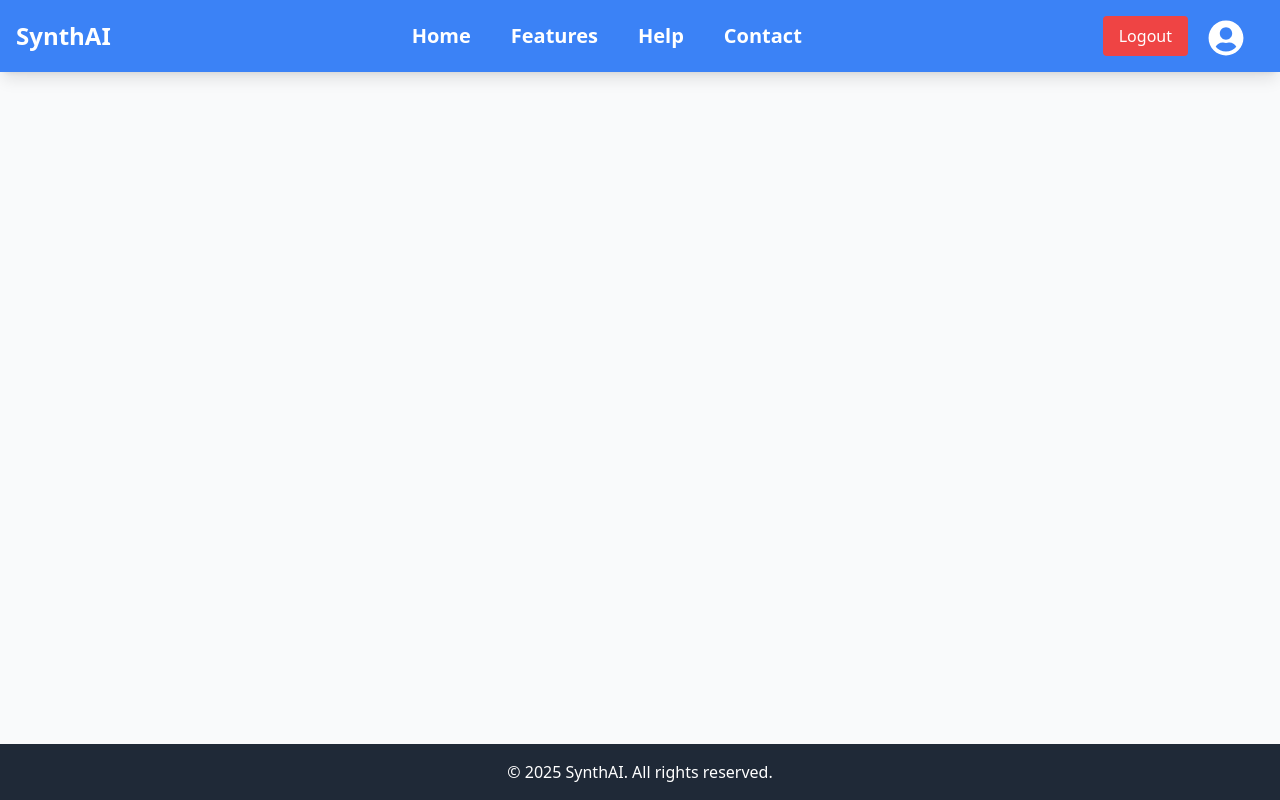
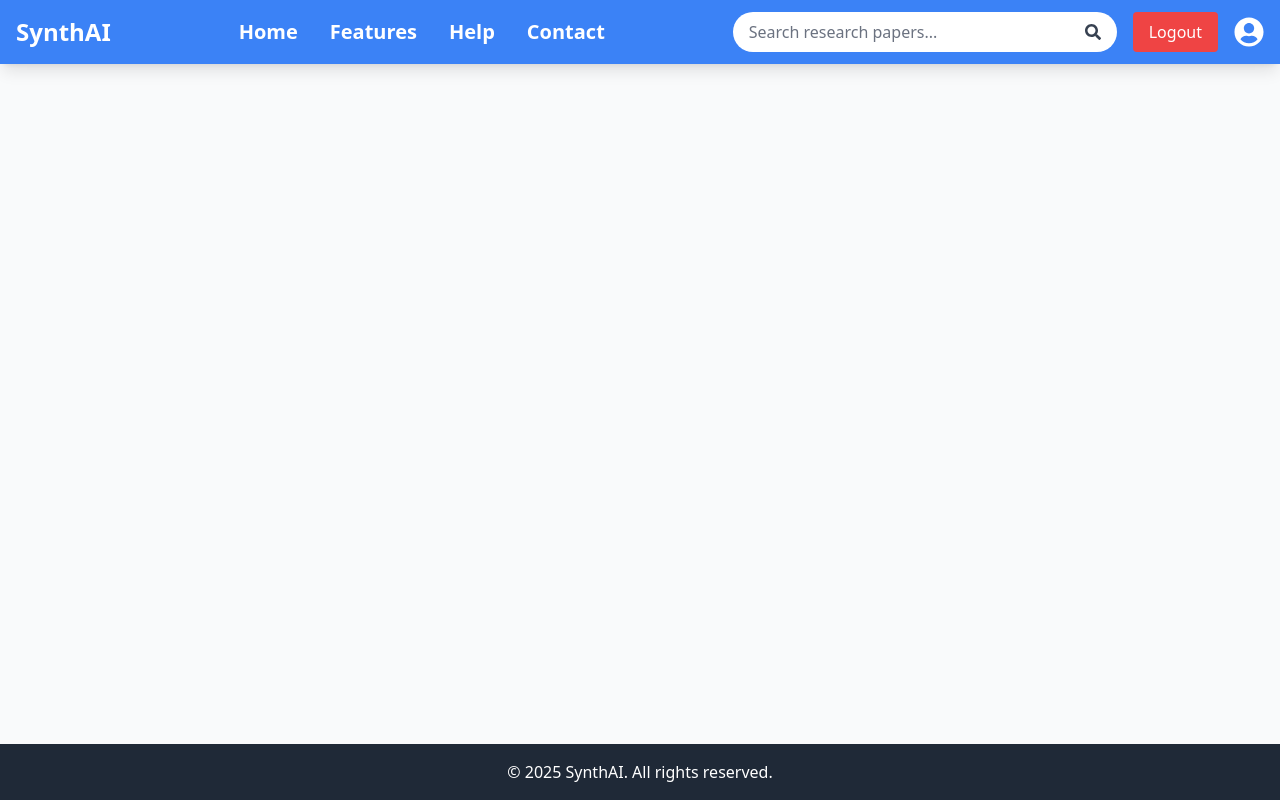
Before and after one commit to vickykumarsinha/synthai, a React (Vite) app: page /search in a window 1280 px wide. Built offline with nearby package versions, Linux system fonts and the light colour scheme; sample sign-in values are in the browser's storage.

Commit message:
Third party paper search added in Navbar

```diff
--- a/package.json
+++ b/package.json
@@ -12,7 +12,7 @@
   "dependencies": {
     "@google/generative-ai": "^0.23.0",
     "@radix-ui/react-tabs": "^1.1.3",
-    "axios": "^1.7.9",
+    "axios": "^1.9.0",
     "bcryptjs": "^2.4.3",
     "body-parser": "^1.20.3",
     "class-variance-authority": "^0.7.1",
--- a/src/App.jsx
+++ b/src/App.jsx
@@ -10,6 +10,8 @@ import ProtectedRoute from "./components/ProtectedRoute";
 import CreateNewPaper from "./pages/CreateNew";
 import Profile from "./pages/Profile";
 import EditPaper from "./pages/EditPaper";
+import PaperSearch from "./components/PaperSearch";
+
 function App() {
   const [user, setUser] = useState(null);
 
@@ -36,6 +38,7 @@ function App() {
               <Route path="/user/:id/profile" element={<Profile />} />
               <Route path="/user/:id/edit/:paperId" element={<EditPaper />} />
             </Route>
+            <Route path="/search" element={<PaperSearch />} />
 
           </Routes>
         </div>
--- a/src/components/Navbar.jsx
+++ b/src/components/Navbar.jsx
@@ -1,32 +1,82 @@
-import { useState, useEffect } from "react";
+import { useState, useEffect, useRef } from "react";
 import { Link, useNavigate } from "react-router-dom";
-import { FaUserCircle } from "react-icons/fa";
+import { FaUserCircle, FaSearch } from "react-icons/fa";
+
 
 function Navbar() {
   const navigate = useNavigate();
   const isLoggedIn = !!localStorage.getItem("token");
 
+  const [searchQuery, setSearchQuery] = useState("");
+  const [searchResults, setSearchResults] = useState([]);
+  const [showDropdown, setShowDropdown] = useState(false);
+
   const userData = localStorage.getItem("user");
   const user = userData ? JSON.parse(userData) : null;
   const userId = user ? user._id : null;
 
+  // Close dropdown when clicking outside
+  const dropdownRef = useRef();
+  useEffect(() => {
+    const handleClickOutside = (e) => {
+      if (dropdownRef.current && !dropdownRef.current.contains(e.target)) {
+        setShowDropdown(false);
+      }
+    };
+
+    document.addEventListener("mousedown", handleClickOutside);
+    return () => {
+      document.removeEventListener("mousedown", handleClickOutside);
+    };
+  }, []);
+
+  // Logout function
   const handleLogout = () => {
     localStorage.removeItem("token");
     localStorage.removeItem("user");
     navigate("/auth/login");
   };
 
+  const handlePaperSearch = async () => {
+    // if (searchQuery.trim()) {
+    const rawQuery = searchQuery.trim(); // e.g., "deep learning"
+    const query = `title:"${rawQuery}"`;
+
+    try {
+      setShowDropdown(true);
+
+      const response = await fetch(
+        `https://api.core.ac.uk/v3/search/works/?q=${encodeURIComponent(query)}`,
+        {
+          headers: {
+            Authorization: `Bearer kePOZQhYfrpCtWuVJnqD20dSxTzs1aL8`,
+          },
+        }
+      );
+      console.log(response)
+      if (!response.ok) {
+        throw new Error('Error fetching data');
+      }
+
+      const data = await response.json();
+      setSearchResults(data.results || []); // Check if the response has the right data field
+    } catch (error) {
+      console.error("Error fetching data from API:", error);
+    }
+    //}
+  };
+
   return (
-    <nav className="fixed top-0 left-0 w-full bg-blue-500 p-4 text-white shadow-lg flex justify-between items-center z-50">
-      {isLoggedIn ? (
-        <Link to={`/user/${userId}`} className="text-2xl font-bold">
-          SynthAI
-        </Link>
-      ) : (
-        <Link to="/" className="text-2xl font-bold">SynthAI</Link>
-      )}
+    <nav className="fixed top-0 left-0 w-full bg-blue-500 px-4 py-3 text-white shadow-lg z-50">
+      <div className="flex flex-wrap justify-between items-center gap-y-4">
 
-      <div className="flex gap-10 text-xl font-bold">
+        {/* Logo */}
+        <div className="text-2xl font-bold">
+          <Link to={isLoggedIn ? `/user/${userId}` : `/`}>SynthAI</Link>
+        </div>
+
+        {/* Navigation Links */}
+        <div className="hidden md:flex gap-8 text-xl font-bold">
           {["home", "features", "help", "contact"].map((id) => (
             <a key={id} href={`#${id}`} className="hover:underline">
               {id.charAt(0).toUpperCase() + id.slice(1)}
@@ -34,25 +84,108 @@ function Navbar() {
           ))}
         </div>
 
-      <div>
+        {/* Search Bar */}
+
+
+        {/* Profile/Login Buttons */}
+        <div className="flex items-center gap-4">
+        <div className="relative w-full md:w-96">
+          <input
+            type="text"
+            placeholder="Search research papers..."
+            className="w-full pl-4 pr-10 py-2 rounded-full focus:outline-none bg-white text-black placeholder-gray-500"
+            value={searchQuery}
+            onChange={(e) => setSearchQuery(e.target.value)}
+            onKeyDown={(e) => {
+              if (e.key === "Enter") {
+                handlePaperSearch();
+              }
+            }}
+          />
+          <button
+            onClick={handlePaperSearch}
+            className="absolute right-4 top-1/2 transform -translate-y-1/2 text-gray-500 hover:text-blue-500"
+          >
+            <FaSearch className="text-gray-700" />
+          </button>
+
+          {showDropdown && (
+            <div
+              ref={dropdownRef}
+              className="absolute mt-2 w-full bg-white shadow-lg rounded-lg max-h-72 overflow-auto z-50"
+            >
+              {searchResults.length > 0 ? (
+                searchResults.map((paper, index) => (
+                  <div
+                    key={index}
+                    className="p-3 text-black hover:bg-gray-100 cursor-pointer border-b"
+                  >
+                    <h4 className="font-semibold">{paper.title}</h4>
+                    {paper.publishedDate && (
+                      <p className="text-sm text-gray-500">
+                        <strong>Published:</strong>{" "}
+                        {new Date(paper.publishedDate).toLocaleDateString()}
+                      </p>
+                    )}
+                    {paper.citationCount != null && (
+                      <p className="text-sm text-gray-500">
+                        <strong>Citations:</strong> {paper.citationCount}
+                      </p>
+                    )}
+                    {paper.downloadUrl ? (
+                      <a
+                        href={paper.downloadUrl}
+                        target="_blank"
+                        rel="noopener noreferrer"
+                        className="text-sm text-blue-600 hover:underline"
+                      >
+                        Download Full Paper
+                      </a>
+                    ) : paper.doi ? (
+                      <a
+                        href={`https://doi.org/${paper.doi}`}
+                        target="_blank"
+                        rel="noopener noreferrer"
+                        className="text-sm text-blue-600 hover:underline"
+                      >
+                        View DOI
+                      </a>
+                    ) : (
+                      <p className="text-sm italic text-gray-400">No full text available</p>
+                    )}
+                  </div>
+                ))
+              ) : (
+                <p className="p-2 text-gray-500">No results found.</p>
+              )}
+            </div>
+          )}
+        </div>
+
           {isLoggedIn ? (
             <>
-            {/* Profile Icon */}
-            <button onClick={handleLogout} className="bg-red-500 px-4 py-2 rounded hover:bg-red-700">
+              <button
+                onClick={handleLogout}
+                className="bg-red-500 px-4 py-2 rounded hover:bg-red-700"
+              >
                 Logout
               </button>
               <button
                 onClick={() => navigate(`/user/${userId}/profile`)}
-              className="text-white text-4xl px-5 align-middle "
+                className="text-white text-3xl"
               >
                 <FaUserCircle />
               </button>
             </>
           ) : (
-          <Link to="/auth/login" className="bg-green-500 px-4 py-2 rounded hover:bg-green-700">
+            <Link
+              to="/auth/login"
+              className="bg-green-500 px-4 py-2 rounded hover:bg-green-700"
+            >
               Login
             </Link>
           )}
+        </div>
       </div>
     </nav>
   );
--- /dev/null
+++ b/src/components/PaperSearch.jsx
@@ -0,0 +1,40 @@
+import { useEffect, useState } from "react";
+import { useLocation } from "react-router-dom";
+
+function useQuery() {
+  return new URLSearchParams(useLocation().search);
+}
+
+function PaperSearch() {
+  const query = useQuery().get("query");
+  const [results, setResults] = useState([]);
+
+  useEffect(() => {
+    const fetchPapers = async () => {
+      const res = await fetch(`https://core.ac.uk:443/api-v2/search/${query}?apiKey=kePOZQhYfrpCtWuVJnqD20dSxTzs1aL8`);
+      const data = await res.json();
+      setResults(data.data || []);
+    };
+
+    if (query) fetchPapers();
+  }, [query]);
+
+  return (
+    <div className="p-6">
+      <h2 className="text-2xl font-bold mb-4">Results for "{query}"</h2>
+      <ul>
+        {results.map((paper, idx) => (
+          <li key={idx} className="mb-4 border p-4 rounded">
+            <h3 className="font-bold">{paper.title}</h3>
+            <p>{paper.description}</p>
+            <a href={paper.downloadUrl || paper.fullTextUrl || paper.url} target="_blank" className="text-blue-600 underline">
+              View Full Paper
+            </a>
+          </li>
+        ))}
+      </ul>
+    </div>
+  );
+}
+
+export default PaperSearch;
```
Also changed, not shown: 1 other file (tests, documents, lock files or other folders). Lines whose indentation alone changed are shown as unchanged.
